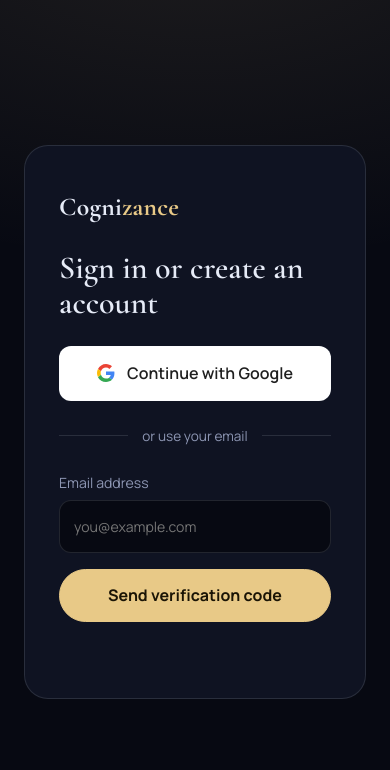
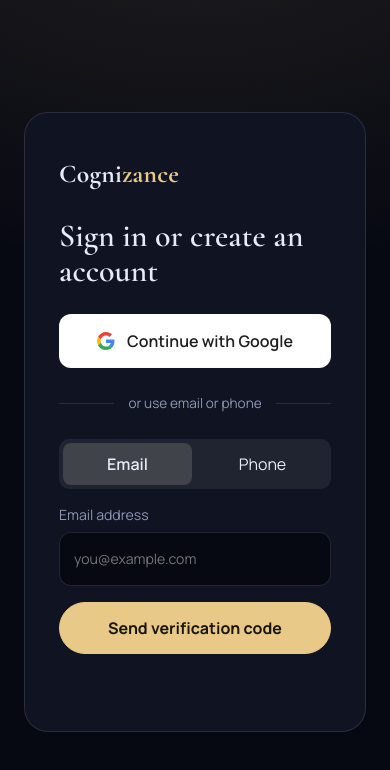
Before and after one commit to anshsingh3221-sudo/cognizance-site, a Next.js app: page /login in a window 390 px wide. Shown: the top 770 px of the page. Built offline with nearby package versions, Linux system fonts and the light colour scheme; no server answers.

Commit message:
Add phone login and fix dashboard for phone users

```diff
--- a/app/globals.css
+++ b/app/globals.css
@@ -113,3 +113,9 @@
 .finalcta { text-align: center; padding: 64px 0; }
 .finalcta .btn { margin-top: 16px; display: inline-block; }
 @media (prefers-reduced-motion: reduce) { html { scroll-behavior: auto; } }
+.tabs { display: flex; gap: 6px; margin: 4px 0 14px; padding: 4px; border-radius: 10px; background: rgba(127,127,127,0.15); }
+.tab { flex: 1; padding: 8px 0; border: 0; border-radius: 8px; background: transparent; color: inherit; font: inherit; cursor: pointer; }
+.tab.on { background: rgba(127,127,127,0.35); font-weight: 600; }
+.phonerow { display: flex; gap: 8px; align-items: stretch; }
+.phonerow input { flex: 1; min-width: 0; }
+.cc { display: flex; align-items: center; padding: 0 12px; border-radius: 8px; background: rgba(127,127,127,0.15); font-weight: 600; }
--- a/app/login/page.js
+++ b/app/login/page.js
@@ -6,12 +6,17 @@
 
 export default function Login() {
   const router = useRouter();
-  const [step, setStep] = useState('email'); // 'email' then 'code'
+  const [method, setMethod] = useState('email'); // 'email' or 'phone'
+  const [step, setStep] = useState('start'); // 'start' then 'code'
   const [email, setEmail] = useState('');
+  const [phone, setPhone] = useState(''); // 10 digits, +91 is added automatically
   const [code, setCode] = useState('');
   const [msg, setMsg] = useState({ text: '', error: false });
   const [busy, setBusy] = useState(false);
   const [wait, setWait] = useState(0);
+
+  const fullPhone = `+91${phone}`;
+  const target = method === 'email' ? email : fullPhone;
 
   useEffect(() => {
     supabase.auth.getSession().then(({ data }) => { if (data.session) router.replace('/dashboard'); });
@@ -25,22 +30,35 @@
 
   const say = (text, error = false) => setMsg({ text, error });
 
+  function switchMethod(m) {
+    setMethod(m); setStep('start'); setCode(''); say('');
+  }
+
   async function sendCode(e) {
     e?.preventDefault();
+    if (method === 'phone' && phone.length !== 10) return say('Enter a valid 10-digit mobile number.', true);
     setBusy(true); say('');
-    const { error } = await supabase.auth.signInWithOtp({ email, options: { shouldCreateUser: true } });
+    const payload = method === 'email'
+      ? { email, options: { shouldCreateUser: true } }
+      : { phone: fullPhone, options: { shouldCreateUser: true } };
+    const { error } = await supabase.auth.signInWithOtp(payload);
     setBusy(false);
     if (error) return say(error.message, true);
     setStep('code'); setWait(30);
-    say(`We sent a 6-digit code to ${email}. It expires in one hour.`);
+    say(method === 'email'
+      ? `We sent a 6-digit code to ${email}. It expires in one hour.`
+      : `We sent a 6-digit code to ${fullPhone}. It expires in one minute.`);
   }
 
   async function verify(e) {
     e.preventDefault();
     setBusy(true); say('');
-    const { error } = await supabase.auth.verifyOtp({ email, token: code.trim(), type: 'email' });
+    const payload = method === 'email'
+      ? { email, token: code.trim(), type: 'email' }
+      : { phone: fullPhone, token: code.trim(), type: 'sms' };
+    const { error } = await supabase.auth.verifyOtp(payload);
     setBusy(false);
-    if (error) return say('That code is wrong or expired. Check the email and try again.', true);
+    if (error) return say('That code is wrong or expired. Check it and try again.', true);
     router.push('/dashboard');
   }
 
@@ -56,19 +74,36 @@
     <main className="authpage">
       <div className="authcard">
         <Link href="/" className="logo">Cogni<span>zance</span></Link>
-        <h1>{step === 'email' ? 'Sign in or create an account' : 'Enter your code'}</h1>
+        <h1>{step === 'start' ? 'Sign in or create an account' : 'Enter your code'}</h1>
 
-        {step === 'email' ? (
+        {step === 'start' ? (
           <>
             <button className="gbtn" onClick={google} type="button">
               <svg width="18" height="18" viewBox="0 0 48 48" aria-hidden="true"><path fill="#EA4335" d="M24 9.5c3.5 0 6.6 1.2 9.1 3.5l6.8-6.8C35.8 2.4 30.3 0 24 0 14.6 0 6.5 5.4 2.6 13.2l7.9 6.1C12.4 13.6 17.7 9.5 24 9.5z"/><path fill="#4285F4" d="M46.5 24.5c0-1.6-.1-3.1-.4-4.5H24v9h12.7c-.6 3-2.2 5.5-4.7 7.2l7.5 5.8c4.4-4.1 7-10.1 7-17.5z"/><path fill="#FBBC05" d="M10.5 28.7c-.5-1.5-.8-3-.8-4.7s.3-3.2.8-4.7l-7.9-6.1C.9 16.4 0 20.1 0 24s.9 7.6 2.6 10.8l7.9-6.1z"/><path fill="#34A853" d="M24 48c6.5 0 11.9-2.1 15.9-5.8l-7.5-5.8c-2.1 1.4-4.8 2.3-8.4 2.3-6.3 0-11.6-4.1-13.5-9.8l-7.9 6.1C6.5 42.6 14.6 48 24 48z"/></svg>
               Continue with Google
             </button>
-            <div className="or"><span>or use your email</span></div>
+            <div className="or"><span>or use email or phone</span></div>
+
+            <div className="tabs" role="tablist">
+              <button type="button" role="tab" aria-selected={method === 'email'} className={method === 'email' ? 'tab on' : 'tab'} onClick={() => switchMethod('email')}>Email</button>
+              <button type="button" role="tab" aria-selected={method === 'phone'} className={method === 'phone' ? 'tab on' : 'tab'} onClick={() => switchMethod('phone')}>Phone</button>
+            </div>
+
             <form onSubmit={sendCode}>
-              <label>Email address
-                <input type="email" required value={email} onChange={(e) => setEmail(e.target.value)} autoComplete="email" placeholder="you@example.com" />
-              </label>
+              {method === 'email' ? (
+                <label>Email address
+                  <input type="email" required value={email} onChange={(e) => setEmail(e.target.value)} autoComplete="email" placeholder="you@example.com" />
+                </label>
+              ) : (
+                <label>Mobile number
+                  <div className="phonerow">
+                    <span className="cc">+91</span>
+                    <input type="tel" inputMode="numeric" required maxLength={10}
+                      value={phone} onChange={(e) => setPhone(e.target.value.replace(/\D/g, ''))}
+                      autoComplete="tel-national" placeholder="9876543210" />
+                  </div>
+                </label>
+              )}
               <button className="btn" disabled={busy}>{busy ? 'Sending...' : 'Send verification code'}</button>
             </form>
           </>
@@ -83,7 +118,9 @@
               <button type="button" className="link" disabled={wait > 0 || busy} onClick={sendCode}>
                 {wait > 0 ? `Resend code in ${wait}s` : 'Resend code'}
               </button>
-              <button type="button" className="link" onClick={() => { setStep('email'); setCode(''); say(''); }}>Change email</button>
+              <button type="button" className="link" onClick={() => { setStep('start'); setCode(''); say(''); }}>
+                {method === 'email' ? 'Change email' : 'Change number'}
+              </button>
             </div>
           </form>
         )}
```
Also changed, not shown: app/dashboard/page.js (+4 -3 lines).
